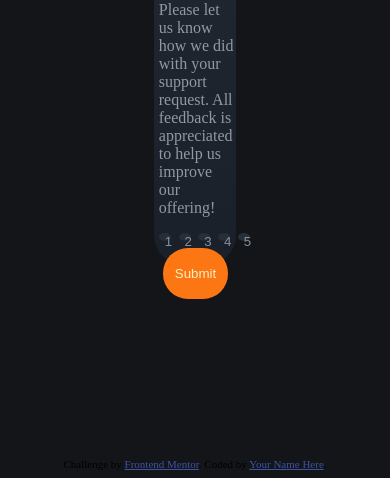
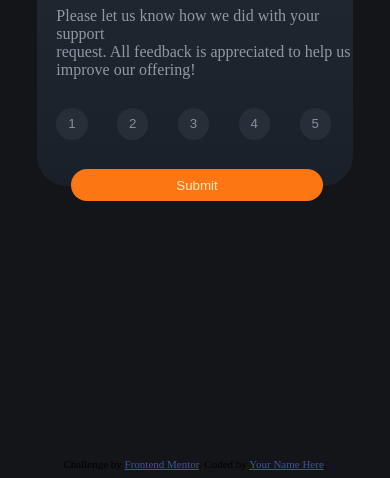
Before and after one commit to jamesparsaie/FrontendChallenge-RatingPick, a plain HTML site: page index.html in a window 390 px wide. Shown: the part 394-872 px from the top of the page. Drawn offline with Linux system fonts and the light colour scheme.

Commit message:
Mobile index page, set correctly

```diff
--- a/index.css
+++ b/index.css
@@ -67,3 +67,19 @@ h1 {
     color: #fff0c2;
     margin-top: 10%;
 }
+
+@media(max-width: 768px) {
+    .main-div {
+        width: fit-content;
+        height: 35%;
+    }
+
+    .circle-button {
+        height: 8vw;
+        width: 8vw;
+    }
+
+    #submit {
+
+    }
+}
```
